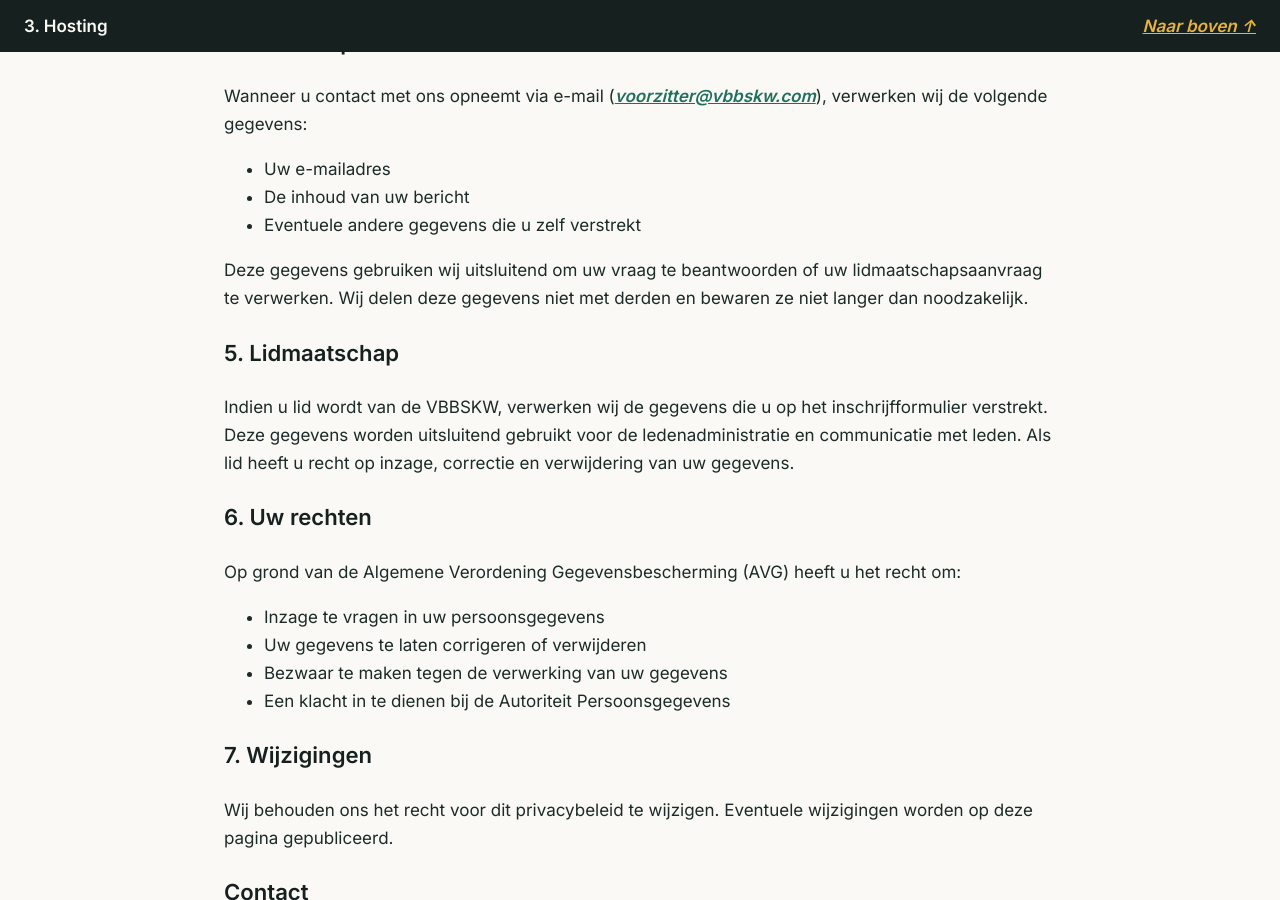
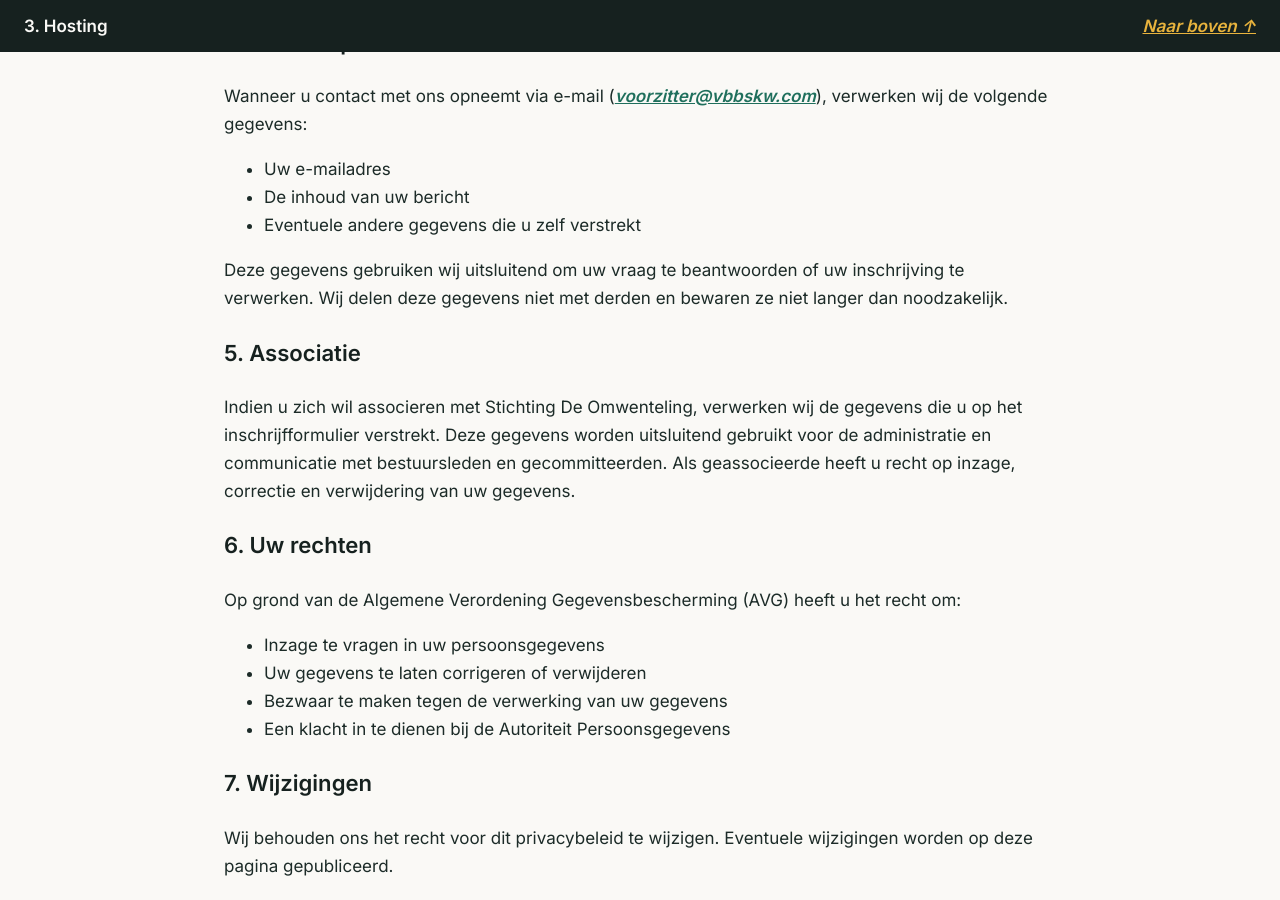
Before and after one commit to Klikblitser/Omwenteling, a Jekyll site: the page built from privacy.md, in a window 1280 px wide and 900 px high, scrolled down 1185 px. Built offline with Jekyll 4.4.1, drawn with Linux system fonts in a browser that asks for light colours; our own code applies the rules of GitHub Pages for plain Markdown files.

```diff
--- a/privacy.md
+++ b/privacy.md
@@ -42,11 +42,11 @@
 * De inhoud van uw bericht
 * Eventuele andere gegevens die u zelf verstrekt
 
-Deze gegevens gebruiken wij uitsluitend om uw vraag te beantwoorden of uw lidmaatschapsaanvraag te verwerken. Wij delen deze gegevens niet met derden en bewaren ze niet langer dan noodzakelijk.
+Deze gegevens gebruiken wij uitsluitend om uw vraag te beantwoorden of uw inschrijving te verwerken. Wij delen deze gegevens niet met derden en bewaren ze niet langer dan noodzakelijk.
 
-### 5\. Lidmaatschap
+### 5\. Associatie
 
-Indien u lid wordt van de VBBSKW, verwerken wij de gegevens die u op het inschrijfformulier verstrekt. Deze gegevens worden uitsluitend gebruikt voor de ledenadministratie en communicatie met leden. Als lid heeft u recht op inzage, correctie en verwijdering van uw gegevens.
+Indien u zich wil associeren met Stichting De Omwenteling, verwerken wij de gegevens die u op het inschrijfformulier verstrekt. Deze gegevens worden uitsluitend gebruikt voor de administratie en communicatie met bestuursleden en gecommitteerden. Als geassocieerde heeft u recht op inzage, correctie en verwijdering van uw gegevens.
 
 ### 6\. Uw rechten
 
```
